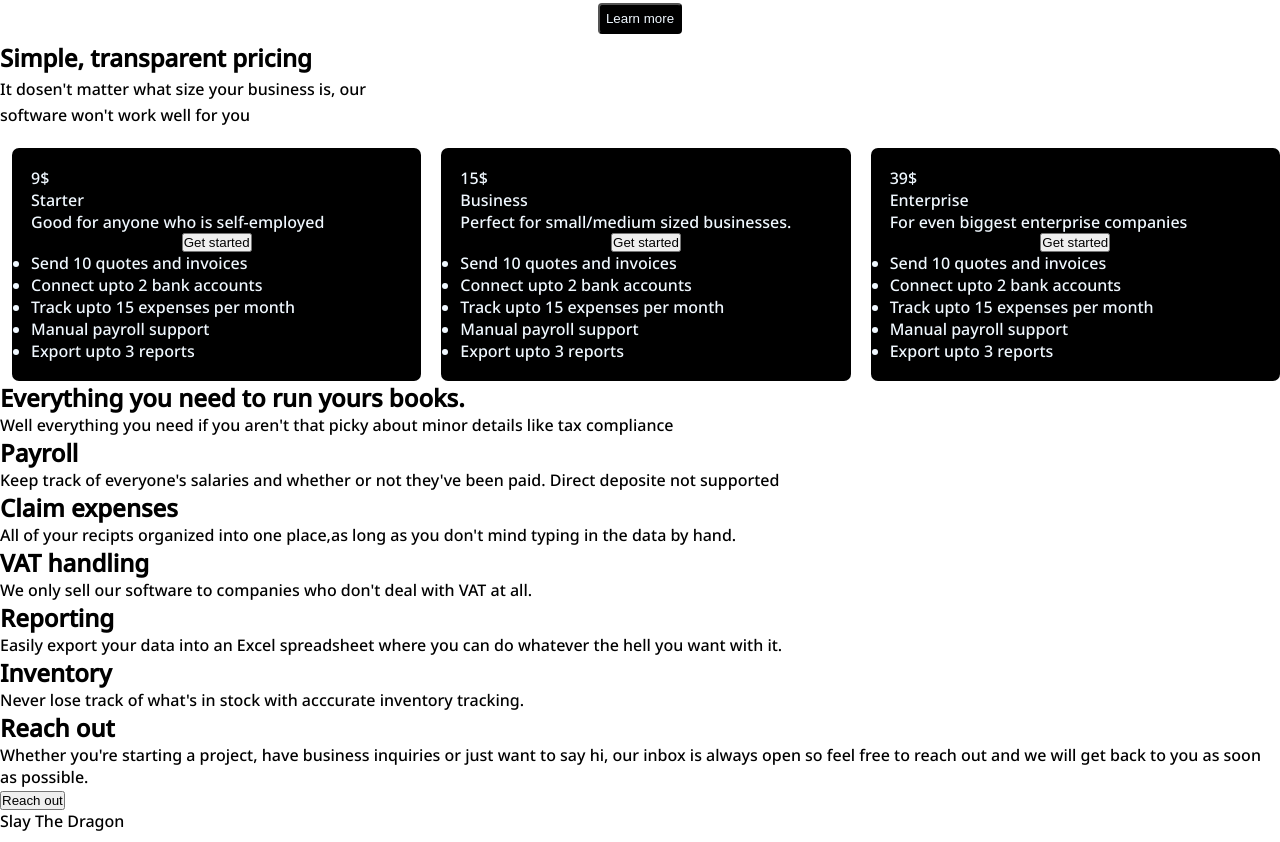
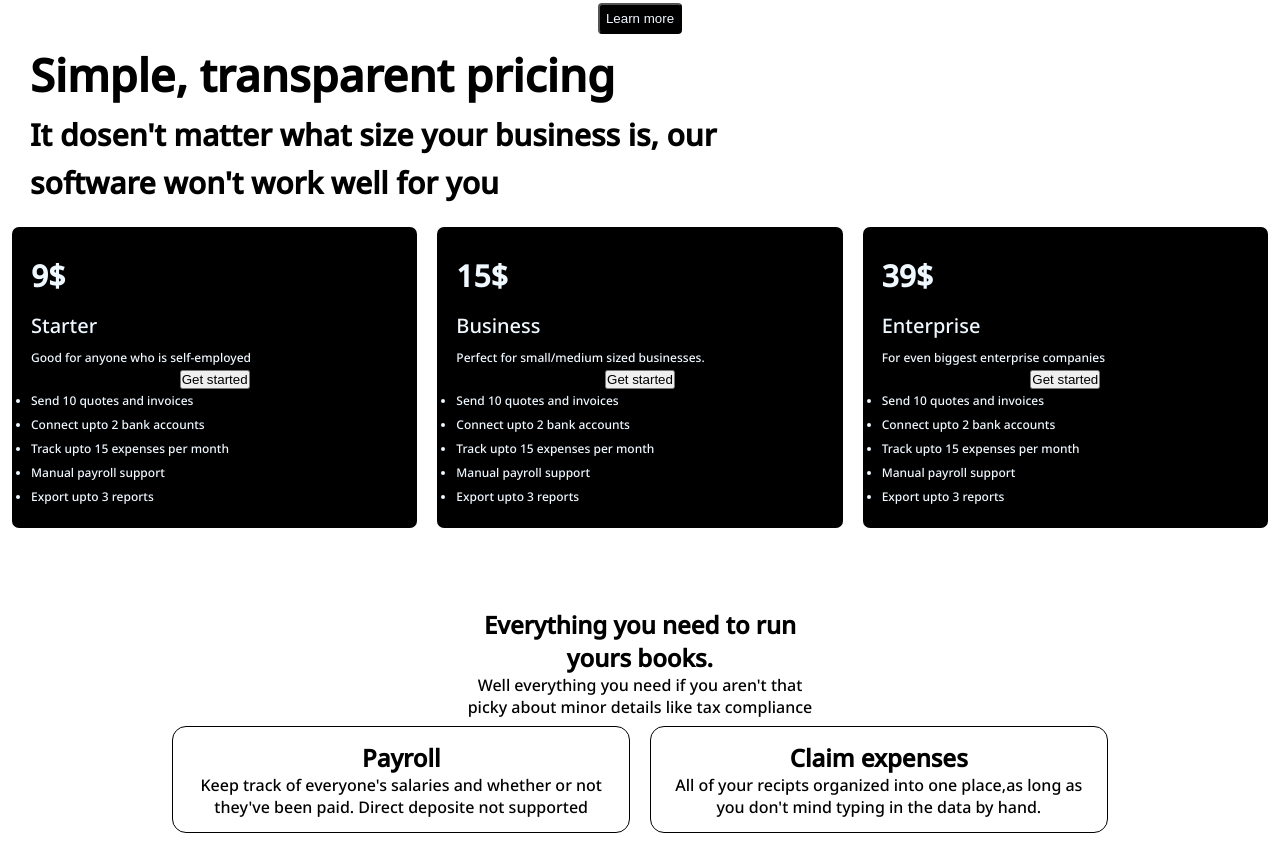
Before and after one commit to UdayPahan/slaythedragon-second-project, a plain HTML site: page index.html in a window 1280 px wide. Shown: the part 378-1220 px from the top of the page. Drawn offline with Linux system fonts and the light colour scheme; a web font is replaced by a local one.

Commit message:
Final change before review

```diff
--- a/styles.css
+++ b/styles.css
@@ -73,10 +73,20 @@ nav p a{
     padding: 6px;
 }
 
+.pricing{
+    /* border:1px solid red; */
+}
+
+.pricing *{
+    /* border:1px solid red; */
+}
+
+
 .price.text{
     max-width:45ch;
     padding-bottom:20px;
     line-height: 1.6;
+    margin-left:30px;
 }
 .container{
     /* border: 1px solid red; */
@@ -84,6 +94,7 @@ nav p a{
     justify-content: center;
     gap:20px;
     margin-left:12px;
+    margin-right:12px;
 
 }
 
@@ -94,9 +105,70 @@ nav p a{
     color:aliceblue;
     padding:19px;
     border-radius: 7px;
+    line-height: 2;
+}
+
+.price-intro, .box ul{
+    font-size:12px;
 }
 
 .box button{
    display: block;
    margin: 0 auto;
 }
+
+.price{
+    font-size:30px;
+    font-weight: 600;
+}
+
+.price-header{
+    font-size:20px;
+    font-weight: 300;
+}
+
+.features-intro{
+
+    text-align: center;
+    max-width: 40ch;
+    margin: 80px auto 0;
+}
+
+.features-desc{
+    /* border:1px solid red; */
+    display:flex;
+    flex-wrap: wrap;
+    gap:20px;
+    align-content: center;
+    justify-content: center;;
+}
+.feature-box{
+    border:1px solid black;
+    max-width:50ch;
+    margin:8px 0;
+    text-align: center;
+    padding:14px;
+    border-radius: 14px;
+}
+
+.reach-us{
+    /* border:1px solid red; */
+    max-width: 50ch;
+    margin:40px auto;
+    text-align: center;
+}
+
+.reach-us button{
+    padding:4px;
+    margin:8px;
+    background-color:black;
+    border-radius: 5px;
+    color:aliceblue;
+}
+
+.footer{
+    /* border:1px solid red; */
+    text-align: center;
+    margin:80px auto;
+
+}
```
